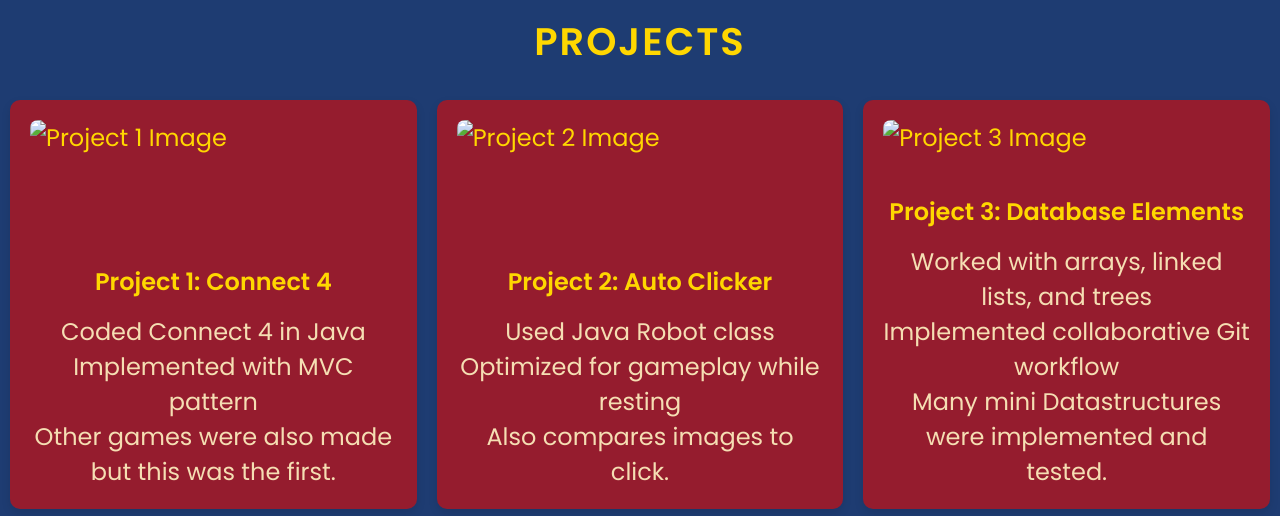
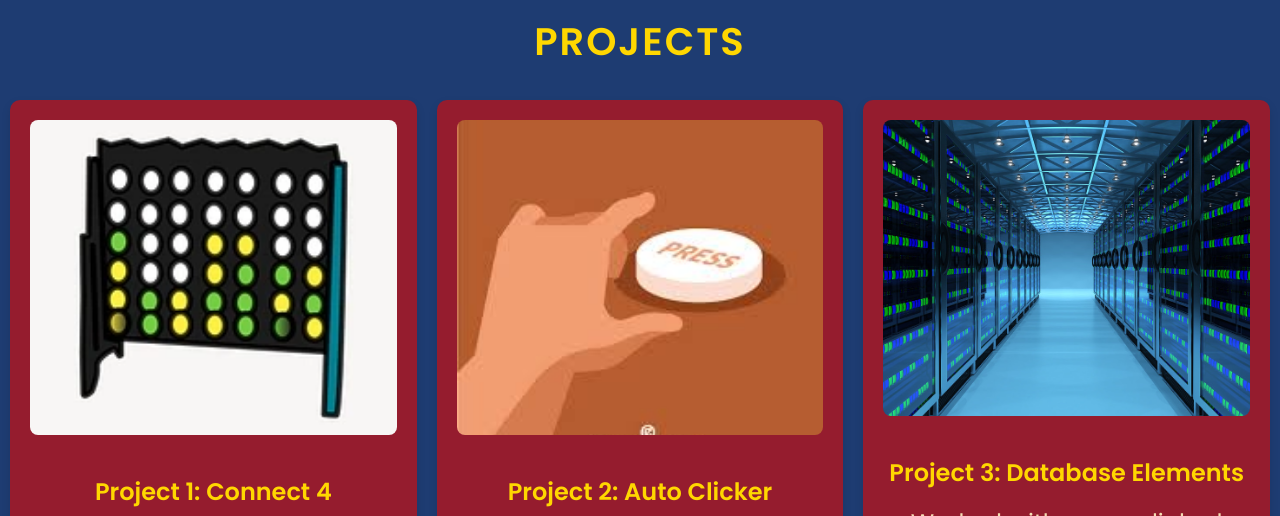
Before and after one commit to hnt59553/my-CV, a plain HTML site: page index.html in a window 1280 px wide. Shown: the part 2140-2656 px from the top of the page. Drawn offline with Linux system fonts and the light colour scheme; the site is published under a folder, as on GitHub Pages, so addresses that start at the root find nothing.

Commit message:
last one maybe 4

```diff
--- a/index.html
+++ b/index.html
@@ -64,7 +64,7 @@
         <div class="three-col">
             <!-- Project 1 -->
             <div class="card">
-                <img src="/images/project1.webp" alt="Project 1 Image">
+                <img src="./images/project1.webp" alt="Project 1 Image">
                 <h3>Project 1: Connect 4</h3>
                 <ul>
                     <li>Coded Connect 4 in Java</li>
@@ -75,7 +75,7 @@
 
             <!-- Project 2 -->
             <div class="card">
-                <img src="/images/project2-image.jpeg" alt="Project 2 Image">
+                <img src="./images/project2-image.jpeg" alt="Project 2 Image">
                 <h3>Project 2: Auto Clicker</h3>
                 <ul>
                     <li>Used Java Robot class</li>
@@ -87,7 +87,7 @@
 
             <!-- Project 3 -->
             <div class="card">
-                <img src="/images/project3.jpeg" alt="Project 3 Image">
+                <img src="./images/project3.jpeg" alt="Project 3 Image">
                 <h3>Project 3: Database Elements</h3>
                 <ul>
                     <li>Worked with arrays, linked lists, and trees</li>
```
